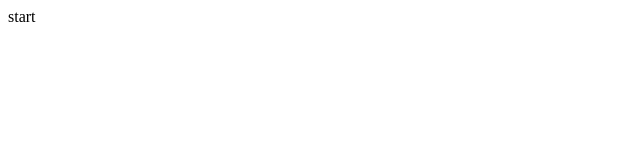
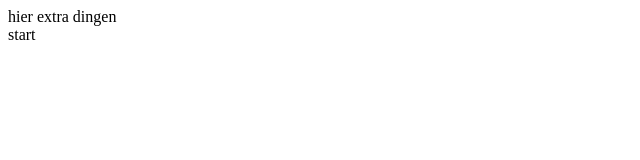
Before and after one commit to RubenMondeel/wtgiteersterepository, a plain HTML site: page index.html in a window 1280 px wide. Shown: the whole page, without its empty margins (0-640 px from the left). Drawn offline with Linux system fonts and the light colour scheme.

Commit message:
omschrijving2

```diff
--- a/index.html
+++ b/index.html
@@ -7,6 +7,7 @@
     <title>Document</title>
 </head>
 <body>
+    hier extra dingen
     <div>start</div>
 </body>
 </html>
```
